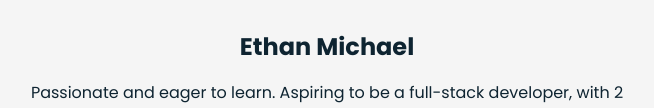
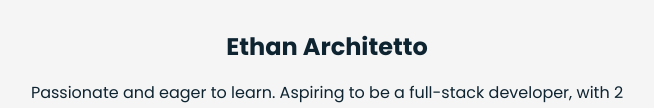
Before and after one commit to mikewazowskiXD/ethanarchitetto.github.io, a plain HTML site: page index.html in a window 1280 px wide. Shown: the part 1375-1483 px from the top of the page, without its empty margins (313-967 px from the left). Drawn offline with nearby package versions, Linux system fonts and the light colour scheme.

Commit message:
Update index.html

```diff
--- a/index.html
+++ b/index.html
@@ -13,7 +13,7 @@
   <link href="https://cdn.jsdelivr.net/npm/boxicons@2.0.5/css/boxicons.min.css" rel="stylesheet" />
   <!-- ****SCROLL**** -->
   <script src="https://unpkg.com/scrollreveal"></script>
-  <title>Ethan Michael</title>
+  <title>Ethan Architetto</title>
 </head>
 
 <body>
@@ -88,7 +88,7 @@
         </div>
 
         <div style="text-align: center">
-          <h2 class="about-subtitle">Ethan Michael</h2>
+          <h2 class="about-subtitle">Ethan Architetto</h2>
           <p class="about-text">
             Passionate and eager to learn. Aspiring to be a full-stack developer, with 2 years of working experience and core knowledge of front-end & web development.
             I enjoy working with others, applying and enhancing my knowledge as a developer.
```
